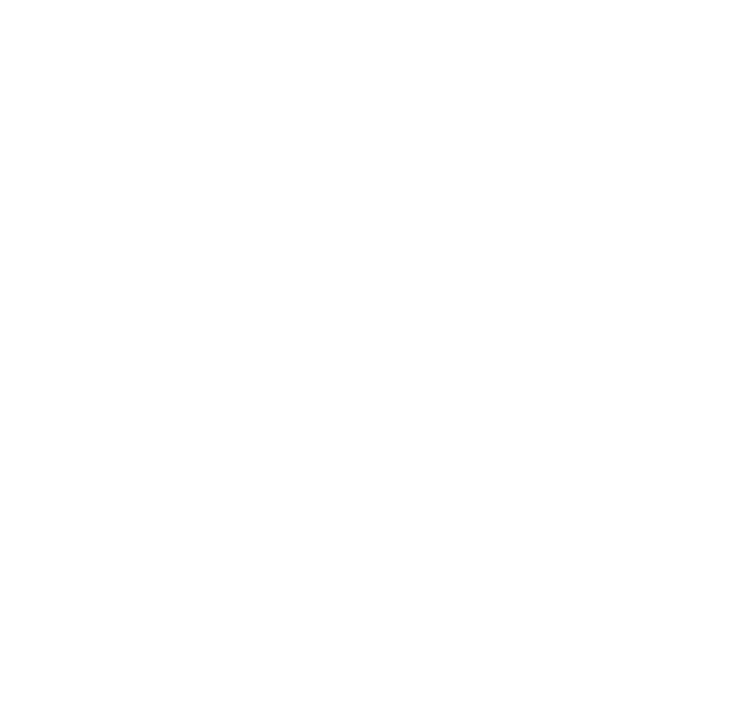
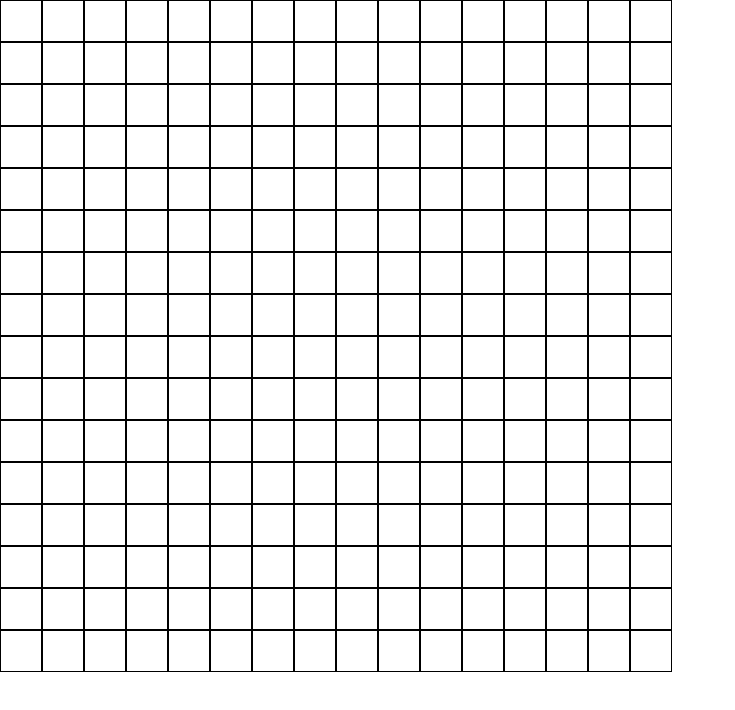
Before and after one commit to leedae308/odin-etch-a-sketch, a plain HTML site: page index.html in a window 1280 px wide. Shown: the whole page, without its empty margins (0-735 px from the left). Drawn offline with Linux system fonts and the light colour scheme.

Commit message:
create 16x16 basic grid
had to use padding 20px because it seems like there
is no way to make the grid height: 100% and width
equal to height. Maybe there is, but I could not
figure out.

I will ask chatGPT tomorrow.

Need to work on part 3, adding hover effect.

```diff
--- a/index.html
+++ b/index.html
@@ -1,13 +1,17 @@
 <!DOCTYPE html>
 <html lang="en">
+
 <head>
     <meta charset="UTF-8">
     <meta name="viewport" content="width=device-width, initial-scale=1.0">
     <title>Document</title>
     <script src="code.js" defer></script>
+    <link rel="stylesheet" href="styles.css">
 </head>
+
 <body>
     <div class="container">
     </div>
 </body>
+
 </html>
--- a/styles.css
+++ b/styles.css
@@ -1 +1,27 @@
 /* styles.css */
+
+body{
+    display: flex;
+    margin: 0;
+}
+
+.container{
+    display: flex;
+    flex-direction: column;
+    /* border: 1px solid black; */
+    /* flex:0 0 100&; */
+    height:100%;
+}
+
+.rowsContainer{
+    display:flex;
+    /* flex:1; */
+    /* padding: 20px; */
+    /* border:1px solid black; */
+}
+
+.gridBox{
+    flex:1;
+    padding:20px;
+    border:1px solid black;
+}
```
Also changed, not shown: code.js (+4 -4 lines).
